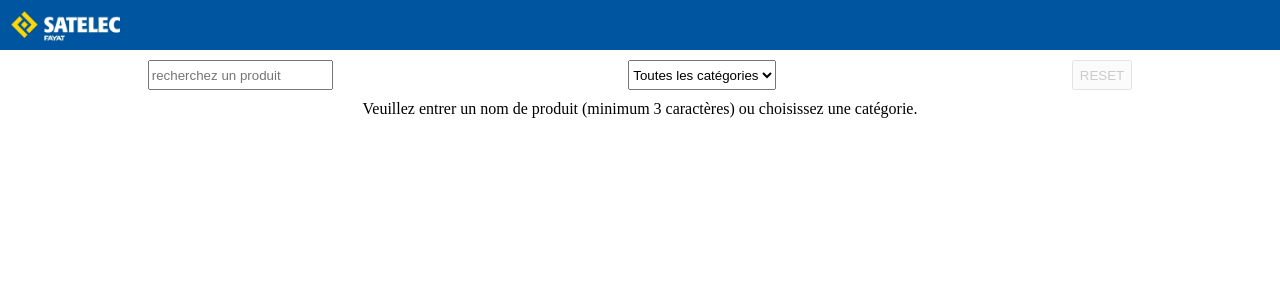
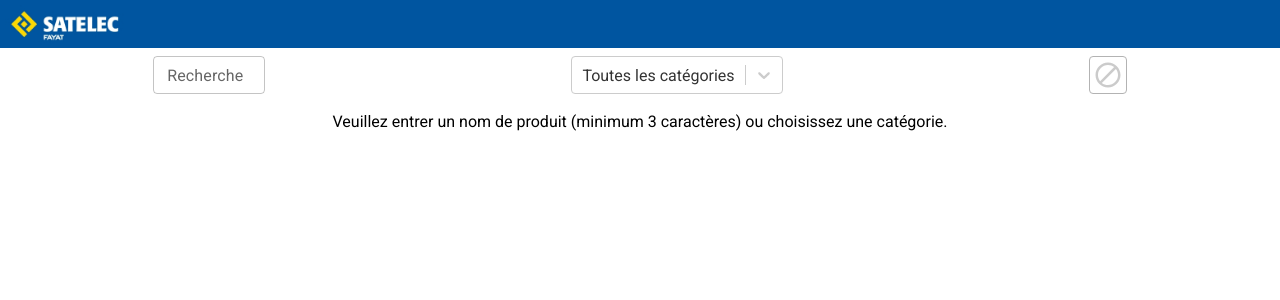
Before and after one commit to stinkyFerret01/Satelec-Code-Helper, a React (Create React App) app: page / in a window 1280 px wide. Shown: the top 300 px of the page. Built offline with nearby package versions, Linux system fonts and the light colour scheme.

Commit message:
components: productDetail added

```diff
--- a/package.json
+++ b/package.json
@@ -3,12 +3,17 @@
   "version": "0.1.0",
   "private": true,
   "dependencies": {
+    "@emotion/react": "^11.13.3",
+    "@emotion/styled": "^11.13.0",
+    "@mui/icons-material": "^6.1.3",
+    "@mui/material": "^6.1.3",
     "@testing-library/jest-dom": "^5.17.0",
     "@testing-library/react": "^13.4.0",
     "@testing-library/user-event": "^13.5.0",
     "react": "^18.3.1",
     "react-dom": "^18.3.1",
     "react-scripts": "5.0.1",
+    "react-select": "^5.8.1",
     "web-vitals": "^2.1.4"
   },
   "scripts": {
--- a/public/index.html
+++ b/public/index.html
@@ -3,6 +3,10 @@
   <head>
     <meta charset="utf-8" />
     <link rel="icon" href="%PUBLIC_URL%/favicon.ico" />
+    <link
+      href="https://fonts.googleapis.com/css2?family=Roboto:wght@400;700&display=swap"
+      rel="stylesheet"
+    />
     <meta name="viewport" content="width=device-width, initial-scale=1" />
     <meta name="theme-color" content="#000000" />
     <meta
--- a/src/App.css
+++ b/src/App.css
@@ -5,6 +5,27 @@
 @import "styles/products-displayer";
 
 .App {
+    font-family: 'Roboto', sans-serif;
+
+    max-height: 100vh;
+    max-height: calc(100vh - 86px);
+
+    max-width: 100vw;
+}
+
+.modal-screen {
+    position: absolute;
+
+    background-color: rgba(240, 240, 240, 0.9);
+    pointer-events: auto;
+    position: fixed;
+
+    top: 0;
+    left: 0;
     height: 100vh;
     width: 100vw;
+
+    display: flex;
+    justify-content: center;
+    align-items: center;
 }
--- /dev/null
+++ b/src/components/ProductDetail.js
@@ -0,0 +1,36 @@
+const ProductDetail = ({ product }) => {
+  return (
+    <div className="modal-screen">
+      <div className="product-detail">
+        <ul>
+          <li>
+            <div className="detail">produit:</div>
+            <div>{product.name}</div>{" "}
+          </li>
+          <li>
+            <div className="detail">code satelec:</div>
+            <div> {product.code}</div>
+          </li>
+          <li>
+            <div className="detail">marque:</div>
+            <div>{product.brand || "non renseigné"}</div>{" "}
+          </li>
+          <li>
+            <div className="detail"> reference:</div>
+            <div> {product.reference || "non renseigné"}</div>
+          </li>
+          <li>
+            <div className="detail">description:</div>
+            <div>{product.description}</div>
+          </li>
+          <li>
+            <div className="detail">prix:</div>
+            <div>{product.price}</div> euros
+          </li>
+        </ul>
+      </div>
+    </div>
+  );
+};
+
+export default ProductDetail;
--- a/src/components/ProductDisplayer.js
+++ b/src/components/ProductDisplayer.js
@@ -1,12 +1,23 @@
 import { useState } from "react";
 
+import ProductDetail from "./ProductDetail";
+
 const ProductDisplayer = ({ product }) => {
-  const [productDetail, setProductDetail] = useState(false);
+  const [displayDetail, setDisplayDetail] = useState(false);
 
   return (
-    <div className="product-displayer" onClick={() => setProductDetail(true)}>
+    <div
+      className="product-displayer"
+      onClick={() => setDisplayDetail(!displayDetail)}
+    >
       {product.code} - {product.name} - {product.price} euros
-      {productDetail && <div>yo</div>}
+      {displayDetail && (
+        <ProductDetail
+          displayDetail={displayDetail}
+          setDisplayDetail={setDisplayDetail}
+          product={product}
+        ></ProductDetail>
+      )}
     </div>
   );
 };
--- a/src/components/SearchFilters.js
+++ b/src/components/SearchFilters.js
@@ -1,17 +1,28 @@
+import Select from "react-select";
+import TextField from "@mui/material/TextField";
+import ResetIcon from "@mui/icons-material/Block";
+
 import products from "../data/products";
 
 const SearchFilters = ({
   searchInput,
   setSearchInput,
-  selectedCategory,
   setSelectedCategory,
   productsList,
 }) => {
   const categories = [...new Set(products.map((product) => product.category))];
-  const categoryOptions = ["Toutes les catégories", ...categories];
+  const categoryOptions = ["Toutes les catégories", ...categories].map(
+    (option) => {
+      return { value: option, label: option };
+    }
+  );
+
+  const handleInputChange = (event) => {
+    setSearchInput(event.target.value);
+  };
 
   const handleSelectionChange = (event) => {
-    setSelectedCategory(event.target.value);
+    setSelectedCategory(event.value);
     setSearchInput("");
   };
 
@@ -22,32 +33,32 @@ const SearchFilters = ({
 
   return (
     <div className="search-filters">
-      <input
-        type="text"
-        placeholder="recherchez un produit"
+      <TextField
+        className="input-filter"
+        label="Recherche"
+        variant="outlined"
         value={searchInput}
-        onChange={(event) => setSearchInput(event.target.value)}
+        onChange={handleInputChange}
       />
-
-      <select
-        id="select"
-        value={selectedCategory}
+      <Select
+        className="select-filter"
+        options={categoryOptions}
+        defaultValue={categoryOptions[0]}
         onChange={handleSelectionChange}
-      >
-        {categoryOptions.map((category, index) => (
-          <option key={index} value={category}>
-            {category}
-          </option>
-        ))}
-      </select>
+      />
       <button
+        className="reset-filters"
         onClick={handleFiltersReset}
         style={{
-          opacity: productsList.length > 0 ? 1 : 0.2,
           cursor: productsList.length > 0 ? "pointer" : "default",
         }}
       >
-        RESET
+        <ResetIcon
+          style={{
+            fontSize: 30,
+            opacity: productsList.length > 0 ? 1 : 0.2,
+          }}
+        />
       </button>
     </div>
   );
--- a/src/styles/code-searcher.css
+++ b/src/styles/code-searcher.css
@@ -1,4 +1,7 @@
 .code-searcher {
+    height: calc(100vh - 48px);
+    max-height: calc(100vh - 48px);
+
     width: 100vw;
     overflow: hidden;
     overflow-y: scroll;
--- a/src/styles/header.css
+++ b/src/styles/header.css
@@ -1,12 +1,13 @@
 .Header {
-    height: 50px;
+    box-sizing: border-box;
+    /* height: 3rem; */
+    height: 48px;
     width: 100vw;
     padding: 5px;
-    box-sizing: border-box;
     background-color: #0055A0;
 }
 
 .HeaderImage {
     height: auto;
-    width: 130px;
+    width: 8rem;
 }
--- a/src/styles/products-displayer.css
+++ b/src/styles/products-displayer.css
@@ -1,17 +1,34 @@
 .products-displayer {
     width: 100vw;
     max-width: 100vw;
-    height: calc(100vh - 100px);
+    /* max-height: calc(100vh - 6rem); */
+    max-height: calc(100vh - 86px);
+
     overflow: hidden;
     overflow-y: scroll;
 }
 
 .filter-rules {
     display: flex;
+    margin-top: 1rem;
     justify-content: center;
+    text-align: center;
     width: 100vw;
 }
 
 .product-displayer {
-    /* background-color: green; */
+    margin: 4px 0px 4px 0px;
 }
+
+.product-detail {
+    background-color: white;
+    border: solid black 2px;
+
+    padding: 4px 8px 4px 8px;
+    /* height: 30%; */
+    width: 88%;
+}
+
+.detail {
+    min-width: 100px;
+}
--- a/src/styles/reset.css
+++ b/src/styles/reset.css
@@ -23,3 +23,17 @@ time, mark, audio, video {
 	font: inherit;
 	vertical-align: baseline;
 }
+
+li {
+    margin-top: 4px;
+    list-style-type: none;
+    display: flex;
+}
+
+button {
+	background-color: white;
+	padding: 0;
+	display: flex;
+	justify-content: center;
+	align-items: center;
+}
--- a/src/styles/search-filters.css
+++ b/src/styles/search-filters.css
@@ -1,7 +1,7 @@
 .search-filters {
     box-sizing: border-box;
-    padding: 10px 0px 10px 0px;
-    height: 50px;
+    padding: 8px 0px 8px 0px;
+    height: 48px;
     width: 100vw;
 
     display: flex;
@@ -13,3 +13,29 @@
     justify-content: center;
     width: 100vw;
 }
+
+.input-filter .MuiOutlinedInput-root {
+    max-height: 38px;
+    width: 7rem;
+}
+.input-filter .MuiInputLabel-root {
+    margin-top: -8px;
+}
+.input-filter  .MuiInputLabel-shrink {
+    margin-top: -0px;
+}
+.input-filter  .MuiInputLabel-focused {
+    color: blue;
+}
+
+.select-filter {
+    min-width: 194px;
+    max-height: 32px;
+}
+
+.reset-filters {
+    border: solid #B3B3B3 1px;
+    border-radius: 4px;
+    height: 38px;
+    width: 38px;
+}
```
Also changed, not shown: 1 other file (tests, documents, lock files or other folders).
